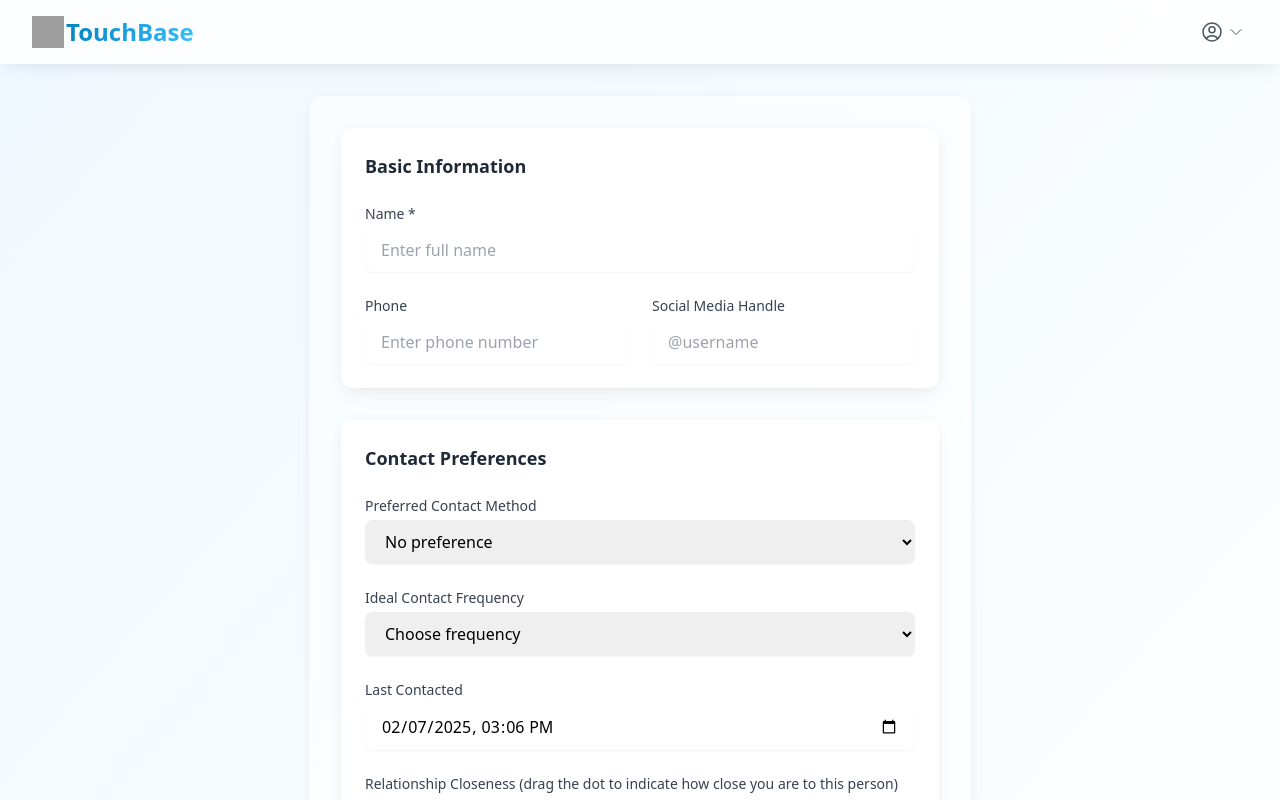
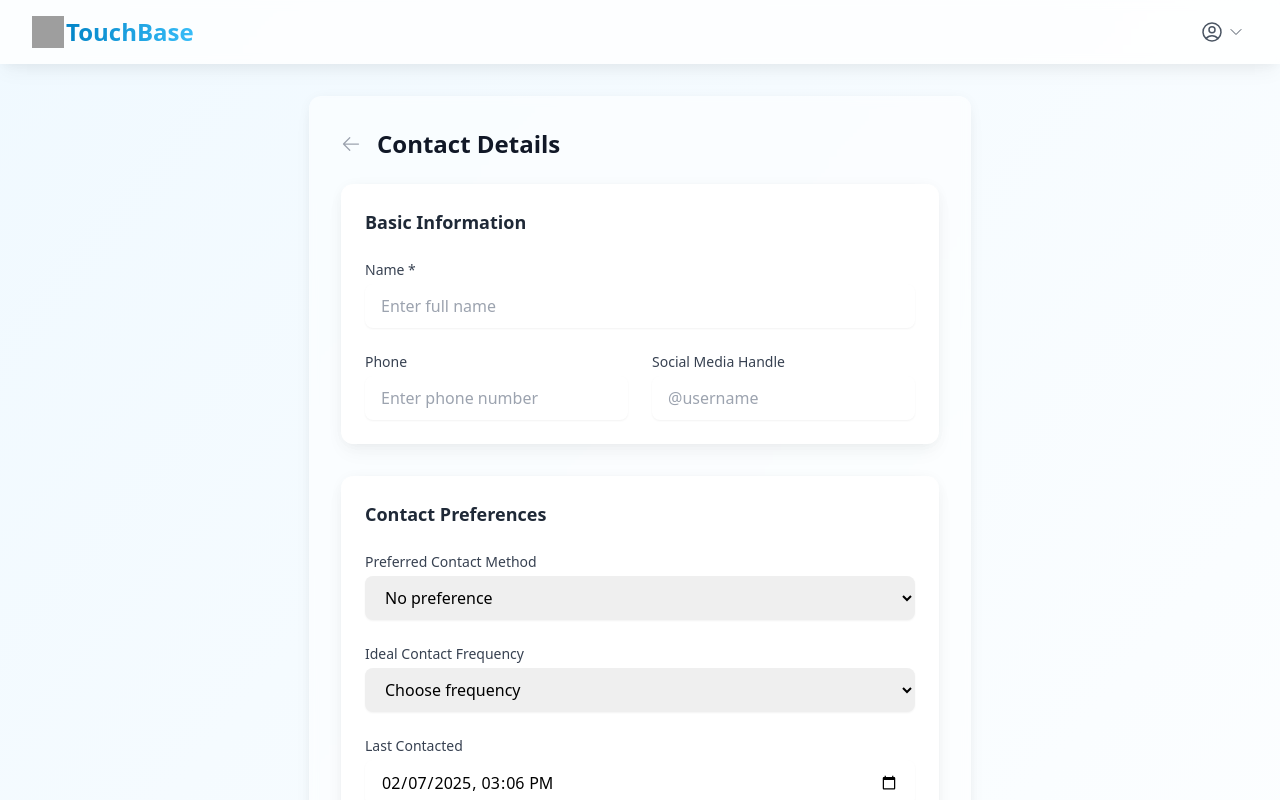
Before and after one commit to ajiteshgogoi/touchbase, a React (Vite) app: page /contacts/new in a window 1280 px wide. Shown: the top 800 px of the page. Built offline with nearby package versions, Linux system fonts and the light colour scheme; no server answers; the database is empty; sample sign-in values are in the browser's storage; grey boxes are pictures that could not be loaded.

Commit message:
Improve navigation ui for settings contacts and reminders pages

```diff
--- a/src/components/contacts/ContactForm.tsx
+++ b/src/components/contacts/ContactForm.tsx
@@ -1,6 +1,7 @@
 import { useState, useEffect } from 'react';
 import { useNavigate, useParams, Link } from 'react-router-dom';
 import { useQuery, useMutation, useQueryClient } from '@tanstack/react-query';
+import { ArrowLeftIcon } from '@heroicons/react/24/outline';
 import { contactsService } from '../../services/contacts';
 import { useStore } from '../../stores/useStore';
 import type { Contact } from '../../lib/supabase/types';
@@ -107,6 +108,11 @@ export const ContactForm = () => {
     }
   }, [user]);
 
+  useEffect(() => {
+    // Scroll to top when component mounts
+    window.scrollTo(0, 0);
+  }, []);
+
   const createMutation = useMutation({
     mutationFn: (data: Omit<Contact, 'id' | 'created_at' | 'updated_at'>) =>
       contactsService.createContact(data),
@@ -170,7 +176,20 @@ export const ContactForm = () => {
   }
 
   return (
-    <form onSubmit={handleSubmit} className="space-y-8 max-w-2xl mx-auto">
+    <div className="space-y-6">
+      <div className="flex items-center gap-4">
+        <button
+          onClick={() => navigate('/contacts')}
+          className="p-2 -m-2 text-gray-400 hover:text-gray-500"
+        >
+          <ArrowLeftIcon className="h-5 w-5" />
+        </button>
+        <h1 className="text-2xl font-bold text-gray-900">
+          Contact Details
+        </h1>
+      </div>
+
+      <form onSubmit={handleSubmit} className="space-y-8">
       {/* Basic Information */}
       <div className="bg-white rounded-xl shadow-soft p-6">
         <h2 className="text-lg font-semibold text-gray-800 mb-6">Basic Information</h2>
@@ -416,6 +435,7 @@ export const ContactForm = () => {
         </button>
       </div>
     </form>
+    </div>
   );
 };
 
--- a/src/pages/Contacts.tsx
+++ b/src/pages/Contacts.tsx
@@ -1,5 +1,5 @@
 import { useState, useCallback } from 'react';
-import { Link } from 'react-router-dom';
+import { Link, useNavigate } from 'react-router-dom';
 import { useQuery, useQueryClient } from '@tanstack/react-query';
 import { contactsService } from '../services/contacts';
 import { useStore } from '../stores/useStore';
@@ -10,6 +10,7 @@ import {
   TrashIcon,
   PencilSquareIcon,
   ChevronUpDownIcon,
+  ArrowLeftIcon
 } from '@heroicons/react/24/outline';
 import { AtSymbolIcon } from '@heroicons/react/24/outline';
 import type { Contact, Interaction } from '../lib/supabase/types';
@@ -23,6 +24,7 @@ type SortField = 'name' | 'last_contacted' | 'relationship_level';
 type SortOrder = 'asc' | 'desc';
 
 export const Contacts = () => {
+  const navigate = useNavigate();
   const queryClient = useQueryClient();
   const [searchQuery, setSearchQuery] = useState('');
   const [sortField, setSortField] = useState<SortField>('name');
@@ -100,10 +102,20 @@ export const Contacts = () => {
     <div className="space-y-6">
       <div className="flex flex-col sm:flex-row sm:items-center sm:justify-between gap-4">
         <div>
-          <h1 className="text-2xl font-bold text-gray-900">Contacts</h1>
-          <p className="mt-1 text-sm text-gray-600">
-            Manage your relationships and stay connected
-          </p>
+          <div className="flex items-center gap-4">
+            <button
+              onClick={() => navigate('/')}
+              className="p-2 -m-2 text-gray-400 hover:text-gray-500"
+            >
+              <ArrowLeftIcon className="h-5 w-5" />
+            </button>
+            <div>
+              <h1 className="text-2xl font-bold text-gray-900">Contacts</h1>
+              <p className="mt-1 text-sm text-gray-600">
+                Manage your relationships and stay connected
+              </p>
+            </div>
+          </div>
         </div>
         {canAddMore ? (
           <Link
--- a/src/pages/Reminders.tsx
+++ b/src/pages/Reminders.tsx
@@ -1,13 +1,14 @@
 import { useState } from 'react';
 import { useQuery } from '@tanstack/react-query';
-import { Link } from 'react-router-dom';
+import { Link, useNavigate } from 'react-router-dom';
 import { contactsService } from '../services/contacts';
 import dayjs from 'dayjs';
 import type { Reminder, Contact, Interaction } from '../lib/supabase/types';
-import { CalendarIcon } from '@heroicons/react/24/outline';
+import { CalendarIcon, ArrowLeftIcon } from '@heroicons/react/24/outline';
 import { QuickInteraction } from '../components/contacts/QuickInteraction';
 
 export const Reminders = () => {
+  const navigate = useNavigate();
   const { data: reminders } = useQuery({
     queryKey: ['reminders'],
     queryFn: () => contactsService.getReminders()
@@ -45,10 +46,20 @@ export const Reminders = () => {
     <>
       <div className="space-y-8">
         <div>
-          <h1 className="text-2xl font-bold text-gray-900">Reminders</h1>
-          <p className="mt-1 text-sm text-gray-600">
-            Track your upcoming reminders
-          </p>
+          <div className="flex items-center gap-4">
+            <button
+              onClick={() => navigate('/')}
+              className="p-2 -m-2 text-gray-400 hover:text-gray-500"
+            >
+              <ArrowLeftIcon className="h-5 w-5" />
+            </button>
+            <div>
+              <h1 className="text-2xl font-bold text-gray-900">Reminders</h1>
+              <p className="mt-1 text-sm text-gray-600">
+                Track your upcoming reminders
+              </p>
+            </div>
+          </div>
         </div>
 
         <div className="grid grid-cols-1 md:grid-cols-2 gap-8">
--- a/src/pages/Settings.tsx
+++ b/src/pages/Settings.tsx
@@ -1,4 +1,5 @@
 import { useState, useEffect } from 'react';
+import { useNavigate } from 'react-router-dom';
 import { useMutation, useQuery, useQueryClient } from '@tanstack/react-query';
 import moment from 'moment-timezone';
 
@@ -10,7 +11,7 @@ import { paymentService, SUBSCRIPTION_PLANS } from '../services/payment';
 import { supabase } from '../lib/supabase/client';
 import { notificationService } from '../services/notifications';
 import type { UserPreferences, Database } from '../lib/supabase/types';
-import { CheckIcon } from '@heroicons/react/24/outline';
+import { CheckIcon, ArrowLeftIcon } from '@heroicons/react/24/outline';
 
 interface NotificationSettings {
   notification_enabled: boolean;
@@ -21,6 +22,7 @@ interface NotificationSettings {
 type UserPreferencesUpsert = Database['public']['Tables']['user_preferences']['Insert'];
 
 export const Settings = () => {
+  const navigate = useNavigate();
   const { user, isPremium } = useStore();
   const queryClient = useQueryClient();
   const [selectedPlan] = useState(isPremium ? 'premium' : 'free');
@@ -169,10 +171,20 @@ export const Settings = () => {
   return (
     <div className="max-w-4xl mx-auto space-y-8">
       <div>
-        <h1 className="text-2xl font-bold text-gray-900">Settings</h1>
-        <p className="mt-2 text-gray-600">
-          Manage your account preferences and subscription
-        </p>
+        <div className="flex items-center gap-4">
+          <button
+            onClick={() => navigate('/')}
+            className="p-2 -m-2 text-gray-400 hover:text-gray-500"
+          >
+            <ArrowLeftIcon className="h-5 w-5" />
+          </button>
+          <div>
+            <h1 className="text-2xl font-bold text-gray-900">Settings</h1>
+            <p className="mt-2 text-gray-600">
+              Manage your account preferences and subscription
+            </p>
+          </div>
+        </div>
       </div>
 
       {/* Subscription Plans */}
```
